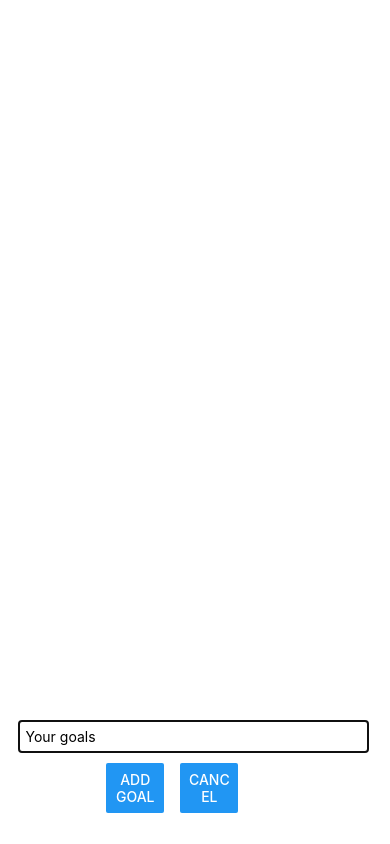
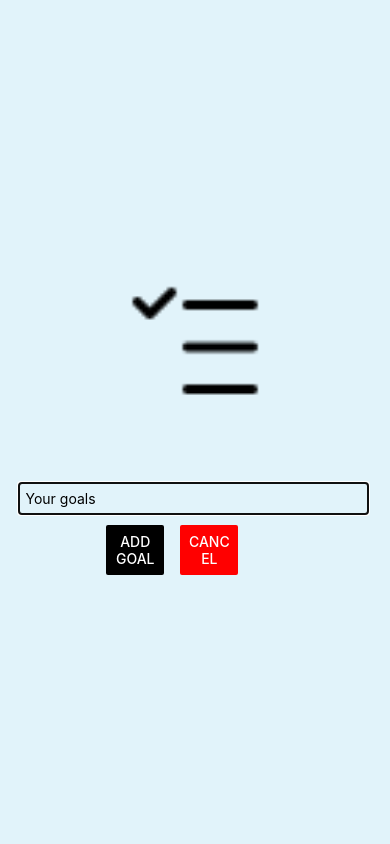
Before and after one commit to Vehementz/ReactNativeTrainingAll, a React Native app: screen / in a window 390 px wide. Both pictures are taken after a click on the button "ADD NEW GOA". Built offline with nearby package versions, Linux system fonts and the light colour scheme.

Commit message:
mvp finalized

```diff
--- a/App.js
+++ b/App.js
@@ -39,6 +39,9 @@ export default function App() {
 
 
   return (
+    <>
+    <StatusBar translucent={true}/>
+
     <View style={styles.container}>
 
       <View style={styles.globalContainer}>
@@ -72,6 +75,8 @@ export default function App() {
 
       </View>
     </View>
+    </>
+
   );
 }
 
--- a/app.json
+++ b/app.json
@@ -6,6 +6,7 @@
     "orientation": "portrait",
     "icon": "./assets/icon.png",
     "userInterfaceStyle": "light",
+    "backgroundColor": "white",
     "splash": {
       "image": "./assets/splash.png",
       "resizeMode": "contain",
--- a/components/GoalInput.js
+++ b/components/GoalInput.js
@@ -1,5 +1,5 @@
 import { useState } from "react";
-import { View, TextInput, Button, StyleSheet, Modal } from "react-native"
+import { View, TextInput, Button, StyleSheet, Modal, Image } from "react-native"
 
 
 function GoalInput(props) {
@@ -19,6 +19,9 @@ function GoalInput(props) {
     return (
         <Modal visible={props.visible} animationType="slide">
             <View style={styles.inputContainer}>
+                <Image style={styles.image}
+                    source={require('../assets/tasks.png')} />
+
                 <TextInput
                     style={styles.textInput}
                     placeholder="Your goals"
@@ -31,11 +34,16 @@ function GoalInput(props) {
                         <Button
                             style={styles.buttonGoald}
                             title="Add Goal"
-                            onPress={addGoalHandler}
+                            onPress={addGoalHandler
+
+                        }
+                        color="black"
                         />
                     </View>
                     <View style={styles.Button}>
-                        <Button  title="Cancel"  onPress={props.onCancel}/>
+                        <Button title="Cancel" onPress={props.onCancel}
+                        color="red"
+                        />
                     </View>
                 </View>
             </View>
@@ -53,11 +61,19 @@ const styles = StyleSheet.create({
         flexDirection: "column",
         marginBottom: 14,
         width: "100%",
+        height: "100%",
         paddingBottom: 7,
         margin: "auto",
         alignContent: "center",
         alignItems: "center",
         justifyContent: 'center',
+        backgroundColor: "#e1f3fa"
+    },
+    image: {
+        width: 150,
+        height: 150,
+        marginTop: 20,
+        marginBottom: 30
     },
     textInput: {
         borderWidth: 1,
```
Also changed, not shown: assets/matrix.jpg (added), assets/tasks.png (added).
